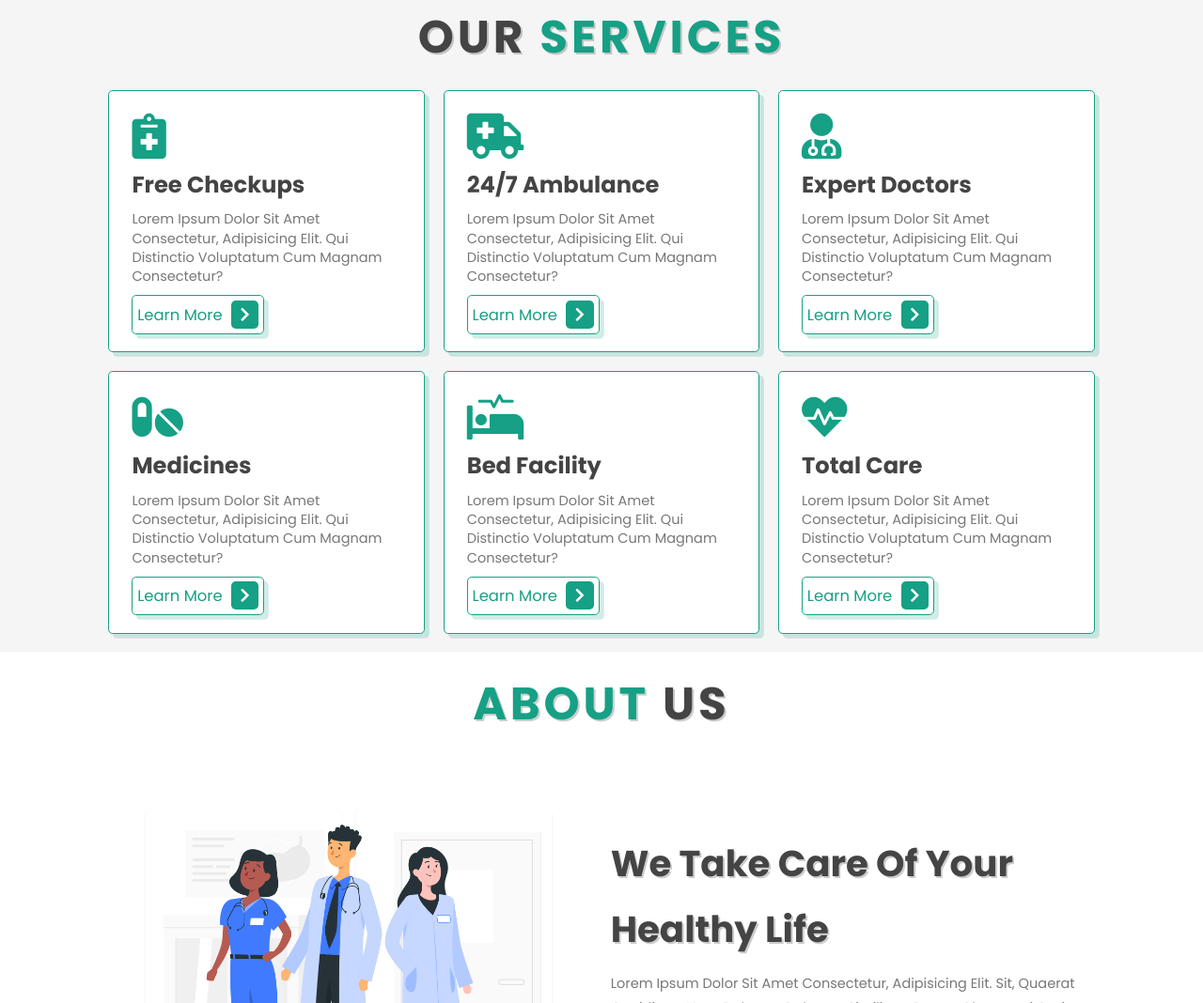
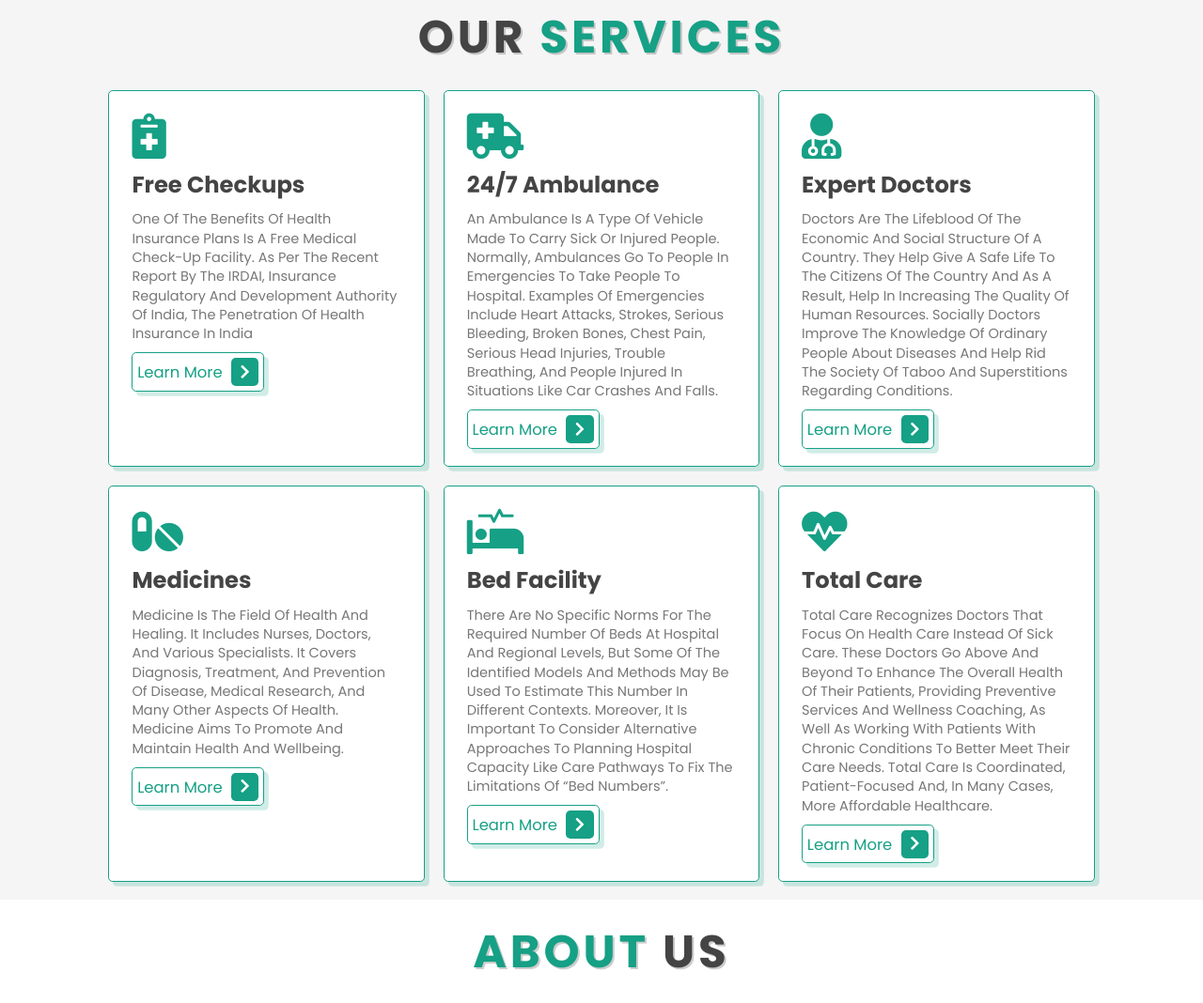
Before and after one commit to theskyyy05/website, a plain HTML site: page index.html in a window 1280 px wide. Shown: the part 893-1961 px from the top of the page at 94% size. Drawn offline with nearby package versions, Linux system fonts and the light colour scheme; a script that the page names is missing.

Commit message:
Add files via upload
change commit

```diff
--- a/index.html
+++ b/index.html
@@ -69,41 +69,41 @@
             <div class="box">
                 <i class="fas fa-notes-medical"></i>
             <h3>free checkups</h3>
-            <p>Lorem ipsum dolor sit amet consectetur, adipisicing elit. Qui distinctio voluptatum cum magnam consectetur?</p>
+            <p>One of the benefits of health insurance plans is a free medical check-up facility. As per the recent report by the IRDAI, Insurance Regulatory and Development Authority of India, the penetration of health insurance in India</p>
             <a href="#" class="btn">learn more <span class="fas fa-chevron-right"></span></a>
             </div>
 
             <div class="box">
              <i class="fas fa-ambulance"></i>
             <h3>24/7 ambulance</h3>
-            <p>Lorem ipsum dolor sit amet consectetur, adipisicing elit. Qui distinctio voluptatum cum magnam consectetur?</p>
+            <p>An ambulance is a type of vehicle made to carry sick or injured people. Normally, ambulances go to people in emergencies to take people to hospital. Examples of emergencies include heart attacks, strokes, serious bleeding, broken bones, chest pain, serious head injuries, trouble breathing, and people injured in situations like car crashes and falls.</p>
             <a href="#" class="btn">learn more <span class="fas fa-chevron-right"></span></a>
             </div>
 
             <div class="box">
              <i class="fas fa-user-md"></i>
             <h3>Expert Doctors</h3>
-            <p>Lorem ipsum dolor sit amet consectetur, adipisicing elit. Qui distinctio voluptatum cum magnam consectetur?</p>
+            <p>Doctors are the lifeblood of the economic and social structure of a country. They help give a safe life to the citizens of the country and as a result, help in increasing the quality of human resources. Socially doctors improve the knowledge of ordinary people about diseases and help rid the society of taboo and superstitions regarding conditions.</p>
             <a href="#" class="btn">learn more <span class="fas fa-chevron-right"></span></a>
             </div>
 
             <div class="box">
              <i class="fas fa-pills"></i>
             <h3>Medicines</h3>
-            <p>Lorem ipsum dolor sit amet consectetur, adipisicing elit. Qui distinctio voluptatum cum magnam consectetur?</p>
+            <p>Medicine is the field of health and healing. It includes nurses, doctors, and various specialists. It covers diagnosis, treatment, and prevention of disease, medical research, and many other aspects of health. Medicine aims to promote and maintain health and wellbeing.</p>
             <a href="#" class="btn">learn more <span class="fas fa-chevron-right"></span></a>
             </div>
 
             <div class="box">
              <i class="fas fa-procedures"></i>
             <h3>Bed Facility</h3>
-            <p>Lorem ipsum dolor sit amet consectetur, adipisicing elit. Qui distinctio voluptatum cum magnam consectetur?</p>
+            <p>There are no specific norms for the required number of beds at hospital and regional levels, but some of the identified models and methods may be used to estimate this number in different contexts. Moreover, it is important to consider alternative approaches to planning hospital capacity like care pathways to fix the limitations of “bed numbers”.</p>
             <a href="#" class="btn">learn more <span class="fas fa-chevron-right"></span></a>
             </div>
             <div class="box">
              <i class="fas fa-heartbeat"></i>
             <h3>Total Care</h3>
-            <p>Lorem ipsum dolor sit amet consectetur, adipisicing elit. Qui distinctio voluptatum cum magnam consectetur?</p>
+            <p>Total Care recognizes doctors that focus on health care instead of sick care. These doctors go above and beyond to enhance the overall health of their patients, providing preventive services and wellness coaching, as well as working with patients with chronic conditions to better meet their care needs. Total Care is coordinated, patient-focused and, in many cases, more affordable healthcare.</p>
             <a href="#" class="btn">learn more <span class="fas fa-chevron-right"></span></a>
             </div>
     </section>
```
